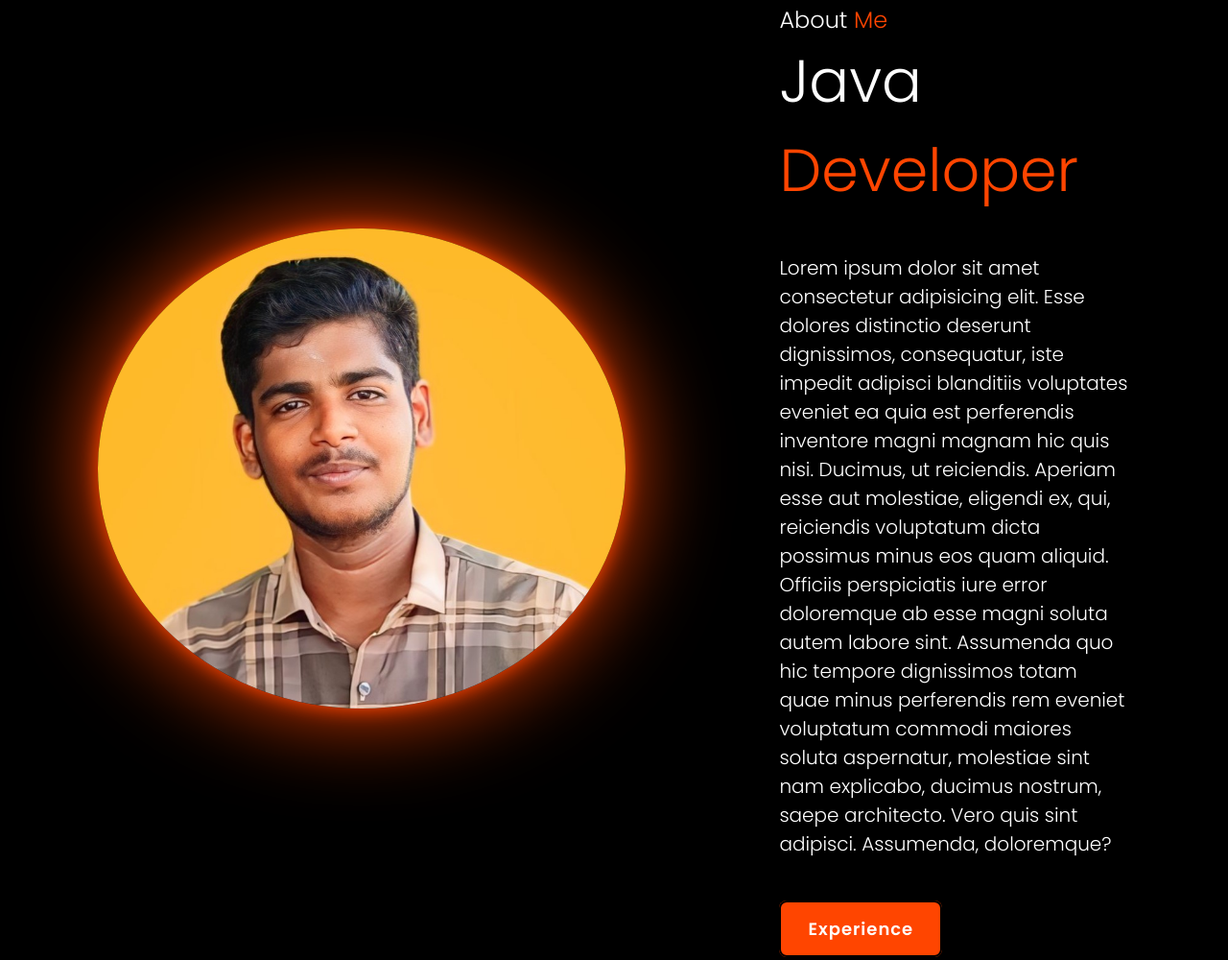
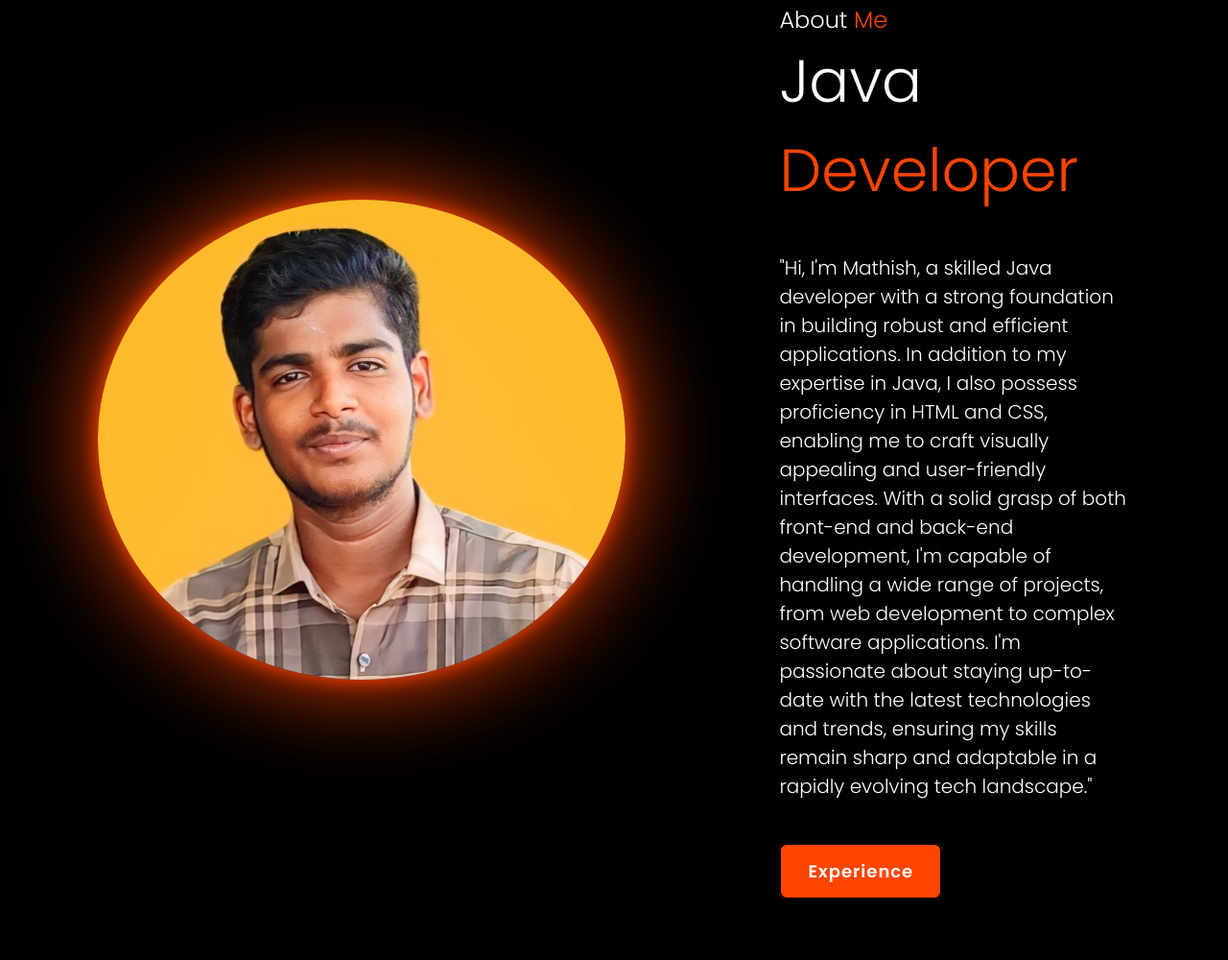
Before and after one commit to mathishganesan/Mathish_portfolio, a plain HTML site: page index.html in a window 1280 px wide. Shown: the part 1070-2070 px from the top of the page at 96% size. Drawn offline with nearby package versions, Linux system fonts and the light colour scheme.

Commit message:
Description Modification

```diff
--- a/index.html
+++ b/index.html
@@ -27,9 +27,12 @@
             <h3>Hi</h3>
             <h1>I'm <span>Mathish</span> a</h1>
             <h1>Java Developer</h1>
-            <p>Lorem ipsum dolor sit amet consectetur adipisicing elit. Voluptas consequatur, distinctio veniam illo
-                mollitia molestias. Deserunt fuga sapiente repudiandae quibusdam nulla quas porro natus quia, quod, qui
-                commodi provident facere!</p>
+            <p> "Java developer with a passion for coding
+                Skilled in HTML, CSS, and Java development
+                Proficient in building robust applications
+                Strong understanding of front-end and back-end development
+                Dedicated to delivering high-quality solutions."
+                </p>
             <div class="btn-box">
                 <button class="btn-1">Hire Me</button>
                 <button class="btn-2">Experience</button>
@@ -46,15 +49,12 @@
         <div class="about-content">
             <h2 class="heading">About <span>Me</span></h2>
             <h3>Java <span>Developer</span></h3>
-            <p>Lorem ipsum dolor sit amet consectetur adipisicing elit. Esse dolores distinctio deserunt dignissimos,
-                consequatur, iste impedit adipisci blanditiis voluptates eveniet ea quia est perferendis inventore magni
-                magnam hic quis nisi.
-                Ducimus, ut reiciendis. Aperiam esse aut molestiae, eligendi ex, qui, reiciendis voluptatum dicta
-                possimus minus eos quam aliquid. Officiis perspiciatis iure error doloremque ab esse magni soluta autem
-                labore sint.
-                Assumenda quo hic tempore dignissimos totam quae minus perferendis rem eveniet voluptatum commodi
-                maiores soluta aspernatur, molestiae sint nam explicabo, ducimus nostrum, saepe architecto. Vero quis
-                sint adipisci. Assumenda, doloremque?</p>
+            <p>"Hi, I'm Mathish, a skilled Java developer with a strong foundation in building robust and efficient
+                applications. In addition to my expertise in Java, I also possess proficiency in HTML and CSS, enabling
+                me to craft visually appealing and user-friendly interfaces. With a solid grasp of both front-end and
+                back-end development, I'm capable of handling a wide range of projects, from web development to complex
+                software applications. I'm passionate about staying up-to-date with the latest technologies and trends,
+                ensuring my skills remain sharp and adaptable in a rapidly evolving tech landscape."</p>
             <a href="#" class="btn-2">Experience</a>
         </div>
     </section>
```
